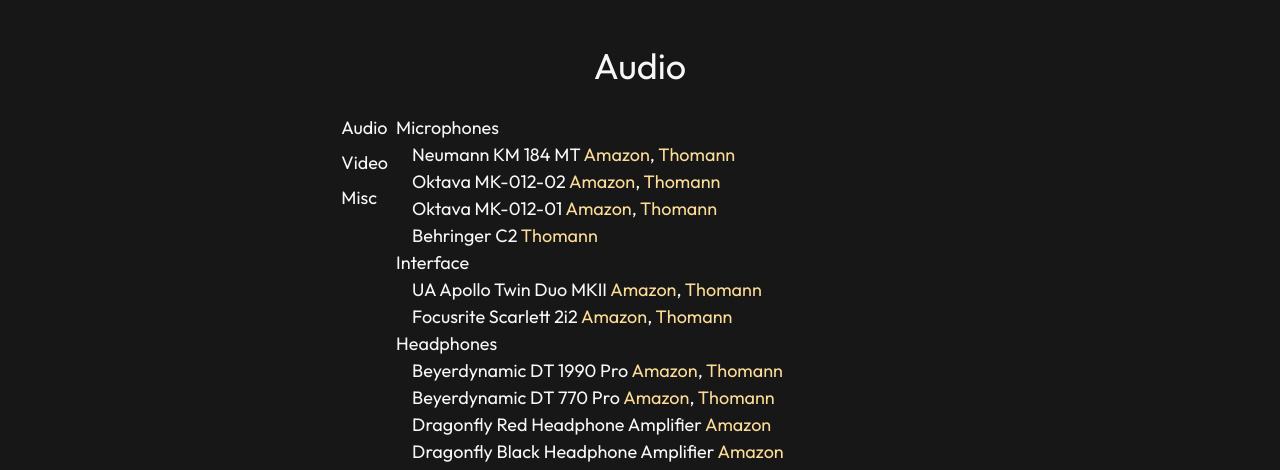
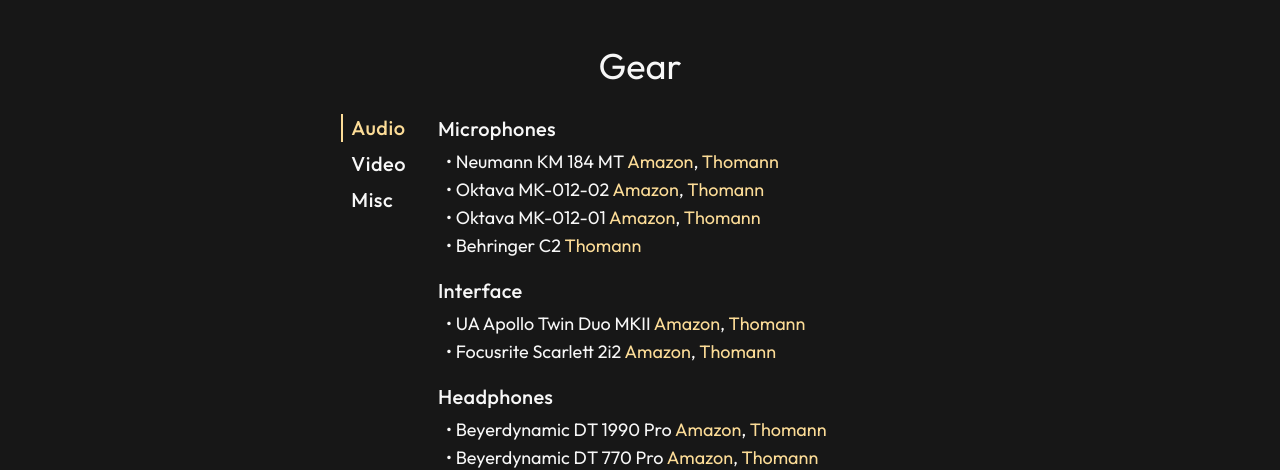
Before and after one commit to robchendev/Guitardex, a Next.js app: page /gear/audio in a window 1280 px wide. Shown: the part 322-792 px from the top of the page. Built offline with nearby package versions, Linux system fonts and the light colour scheme.

Commit message:
Styling for gear page

```diff
--- a/components/Gear/GearCard.tsx
+++ b/components/Gear/GearCard.tsx
@@ -16,20 +16,22 @@ const Links = ({ links }: { links: GearLink[] }) => (
 );
 
 const Gear = ({ gear }: { gear: Gear[] }) => (
-  <div className="ml-4">
+  <ul className="ml-2">
     {gear?.map(({ name, links }: Gear, index: number) => (
-      <Text key={index}>
-        {name} <Links links={links} />
-      </Text>
+      <li className="text-lg" key={index}>
+        • {name} <Links links={links} />
+      </li>
     ))}
-  </div>
+  </ul>
 );
 
 const GearCard = ({ sections }: { sections: Section[] }) => (
   <div>
     {sections?.map(({ name, gear }: Section, index: number) => (
-      <div key={index}>
-        <Text>{name}</Text>
+      <div key={index} className="mb-4 last:mb-0">
+        <Text mb="1" fontWeight={500} fontSize="xl" letterSpacing={0.3}>
+          {name}
+        </Text>
         <Gear gear={gear} />
       </div>
     ))}
--- a/components/Gear/GearNav.tsx
+++ b/components/Gear/GearNav.tsx
@@ -1,15 +1,27 @@
 import { VStack } from "@chakra-ui/react";
 import Link from "next/link";
+import { useRouter } from "next/router";
 import React from "react";
 import { GearItem } from "../../config/gear";
 import { gearNavItems as items } from "../../config/gear";
 
 const GearNav = () => {
+  const router = useRouter();
+  const queryId = router.query.id as string;
+
   return (
     <VStack alignItems="flex-start">
-      {items.map((item: GearItem) => (
-        <Link href={item.id} key={item.id}>
-          {item.name}
+      {items.map(({ id, name }: GearItem) => (
+        <Link
+          href={id}
+          key={id}
+          className={
+            (queryId === id ? "text-gold border-gold" : "border-transparent hover:text-gold") +
+            " " +
+            "border-l-2 pl-2 font-medium text-xl tracking-wide"
+          }
+        >
+          {name}
         </Link>
       ))}
     </VStack>
--- a/components/GuitarCard.tsx
+++ b/components/GuitarCard.tsx
@@ -53,7 +53,10 @@ const BuyButton = ({ item }: { item: ItemComponent }) => {
 
 const GuitarCard = ({ index, guitar }: { index: number; guitar: GuitarInfo }) => {
   return (
-    <div key={index} className="max-w-5xl flex flex-row end text-right justify-items-end my-16">
+    <div
+      key={index}
+      className="max-w-5xl flex flex-row end text-right justify-items-end my-16 first:mt-8 last:mb-0"
+    >
       <div className="w-1/2 [&>div]:rounded-md">
         <LiteYoutubeEmbed
           id={guitar.videoId}
--- a/components/Wrapper.tsx
+++ b/components/Wrapper.tsx
@@ -73,7 +73,7 @@ const Wrapper = ({
   return (
     <div className="bg-black-soft text-white-soft flex flex-col h-screen justify-between">
       <Header />
-      <main className="font-serif lg:max-w-4xl lg:mx-auto mb-auto w-full">
+      <main className="font-serif lg:max-w-4xl lg:mx-auto mb-12 w-full">
         {title && <PageTitle title={title} />}
         {children}
       </main>
--- a/pages/gear/[id]/index.tsx
+++ b/pages/gear/[id]/index.tsx
@@ -23,14 +23,12 @@ const Gear = () => {
 
   // This has a bit of FOUC due to unloaded data
   return (
-    <Wrapper title={gearItem?.name}>
+    <Wrapper title="Gear">
       <div className="flex justify-center">
-        {gearItem && (
-          <HStack alignItems="flex-start" className="w-8/12">
-            <GearNav />
-            <GearCard sections={gearItem?.sections} />
-          </HStack>
-        )}
+        <HStack spacing="8" alignItems="flex-start" className="w-8/12">
+          <GearNav />
+          <GearCard sections={gearItem?.sections ?? gearNavItems[0].sections} />
+        </HStack>
       </div>
     </Wrapper>
   );
--- a/pages/tabs.tsx
+++ b/pages/tabs.tsx
@@ -1,7 +1,6 @@
 import {
   Accordion,
   AccordionButton,
-  AccordionIcon,
   AccordionItem,
   AccordionPanel,
   Box,
@@ -28,6 +27,7 @@ const TabButton = ({ button }: { button: Buy | Free }) => {
         <HStack>
           <Text>${button.price}</Text>
           <a
+            onClick={(e) => e.stopPropagation()}
             href={button.link}
             className="block ml-2 px-3 pb-2 pt-1.5 rounded-md bg-carmine-soft hover:bg-carmine-hard transition ease-in duration-300"
           >
@@ -40,6 +40,7 @@ const TabButton = ({ button }: { button: Buy | Free }) => {
         <HStack>
           <Text>free</Text>
           <a
+            onClick={(e) => e.stopPropagation()}
             href={button.link}
             className="block 1ml-2 px-3 pb-2 pt-1.5 rounded-md bg-carmine-soft hover:bg-carmine-hard transition ease-in duration-300"
           >
```
